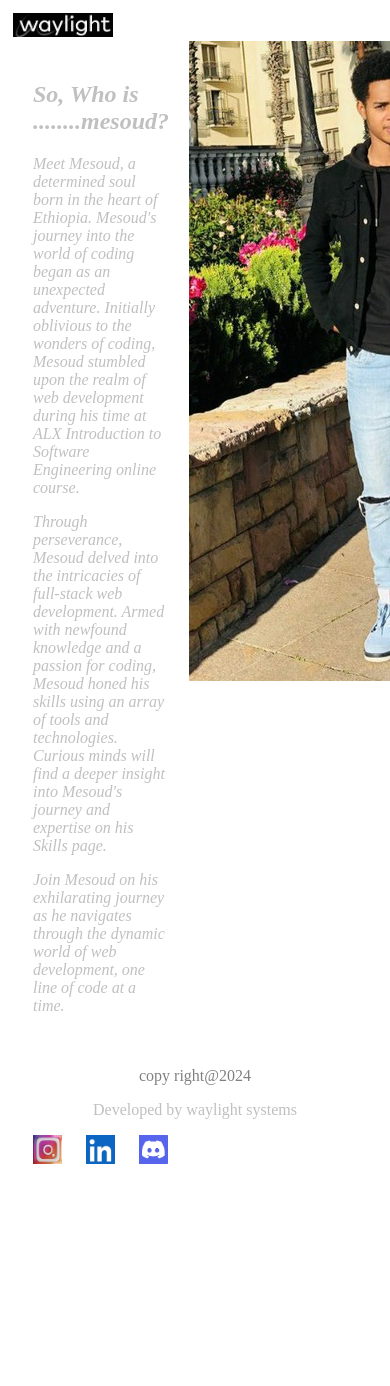
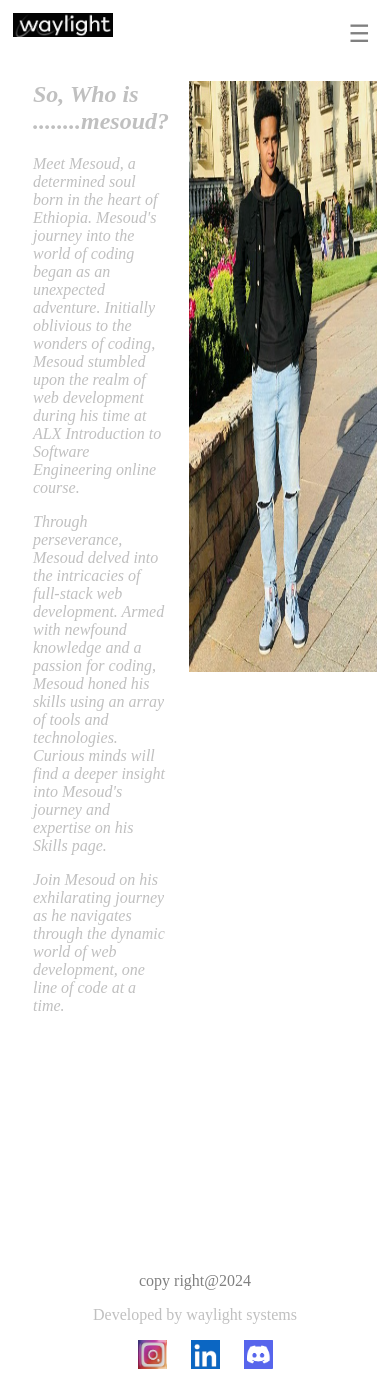
Before and after one commit to mesoud5/alx_capstone_project, a Flask app: page /about in a window 390 px wide; the page is wider, and only the part inside the window is pictured. Before the commit the page ends 1164 px from the top of that part, so only its background shows below. Run offline with Flask 3, Linux system fonts and the light colour scheme.

Commit message:
skills responsiveness

```diff
--- a/capstone_project/static/css/about.css
+++ b/capstone_project/static/css/about.css
@@ -97,10 +97,45 @@ footer {
     height: auto;
 }
 
+/* Hamburger Menu */
+.hamburger-menu {
+    display: none;
+    cursor: pointer;
+    position: absolute;
+    top: 20px;
+    right: 20px; /* Adjust as needed */
+    font-size: 24px; /* Adjust the font size as needed */
+    color: gray;
+}
+
+.show {
+    display: flex !important;
+    flex-direction: column;
+    background-color: rgba(0, 0, 0, 0.7);
+    position: absolute;
+    top: 100px;
+    left: 0;
+    width: 100%;
+    padding: 10px 0;
+    text-align: center;
+}
+
+.show a {
+    margin: 10px 0;
+}
+
 /* Styles for small mobile devices */
 @media only screen and (max-width: 480px) {
+    #upper-nav {
+        display: none;
+    }
+
+    .hamburger-menu {
+        display: block;
+    }
     body {
         padding: 5px;
+
     }
     header {
         flex-direction: column;
@@ -109,9 +144,6 @@ footer {
     #upper-logo {
         width: 100px;
     }
-    #upper-nav {
-        display: none;
-    }
 
     main {
         font-style: italic;
@@ -119,14 +151,16 @@ footer {
         color: silver;
     }
     footer {
-        display:inline;
-
-        margin-top: 110px;
+        flex-direction: column;
+        align-items: center;
+        margin-top: 205px;
     }
 
 
+
+
     #copy-right{
-        align-items: center;
+        justify-content: center;
     }
 
     #foot {
@@ -138,7 +172,6 @@ footer {
         margin-bottom: auto; /* Pushes the second paragraph to the bottom */
         color: gray;
     }
-
     /* style for the main page*/
     #main {
         display: flex;
@@ -146,26 +179,54 @@ footer {
     }
 
     #content {
-        flex: 1;
-        padding: 20px;
-
-        color: silver;
+        font-size: 16px; /* Adjust font size as needed */
     }
 
+    #mesoud {
+        max-width: 100%; /* Ensure image container doesn't exceed viewport */
+        overflow: hidden; /* Hide any overflowing content */
+        margin-top: 40px;
+    }
 
-
-    #image {
-        max-width: 10%;
-        height: auto;
+    #mesoud img {
+        width: 100%; /* Ensure image fits within container */
+        height: 70vh;
     }
 }
 
 /* Styles for medium mobile devices */
 @media only screen and (min-width: 481px) and (max-width: 767px) {
+    #upper-nav {
+        display: none;
+    }
 
+    .hamburger-menu {
+        display: block;
+    }
+    #content {
+        font-size: 18px; /* Adjust font size as needed */
+    }
+
+    #mesoud {
+        max-width: 100%; /* Ensure image container doesn't exceed viewport */
+        overflow: hidden; /* Hide any overflowing content */
+        margin-top: 40px;
+    }
+
+    #mesoud img {
+        width: 100%; /* Ensure image fits within container */
+        height: 70vh;
+
+    }
 }
 
 /* Styles for medium tablet devices */
 @media only screen and (min-width: 768px) and (max-width: 1199px) {
+    #upper-nav {
+        display: flex !important;
+    }
 
+    .hamburger-menu {
+        display: none;
+    }
 }
--- a/capstone_project/static/js/about.js
+++ b/capstone_project/static/js/about.js
@@ -0,0 +1,9 @@
+// about.js
+document.addEventListener('DOMContentLoaded', function () {
+    const hamburgerMenu = document.querySelector('.hamburger-menu');
+    const upperNav = document.getElementById('upper-nav');
+
+    hamburgerMenu.addEventListener('click', function () {
+        upperNav.classList.toggle('show');
+    });
+});
--- a/capstone_project/templates/about.html
+++ b/capstone_project/templates/about.html
@@ -23,6 +23,7 @@
                 <a href="{{ url_for('submitform') }}">contact</a>
             </nav>
         </div>
+        <div class="hamburger-menu">&#9776;</div>
     </header>
 
     <main id="main">
@@ -68,7 +69,7 @@
             </nav>
         </div>
     </footer>
-
+    <script src="../static/js/about.js"></script>
 </body>
 
 </html>
--- a/capstone_project/templates/skills.html
+++ b/capstone_project/templates/skills.html
@@ -24,6 +24,7 @@
                 <a href="{{ url_for('submitform') }}">contact</a>
             </nav>
         </div>
+        <div class="hamburger-menu">&#9776;</div>
     </header>
     <main>
         <article>
@@ -101,6 +102,7 @@
         <p id="copy-right">Copy right @2024</p>
         <p>Developed by Waylight Systems</p>
     </footer>
+    <script src="../static/js/skills.js"></script>
 </body>
 
 </html>
```
Also changed, not shown: capstone_project/static/css/skills.css (+83 -0 lines), capstone_project/static/js/skills.js (+9 -0 lines).
